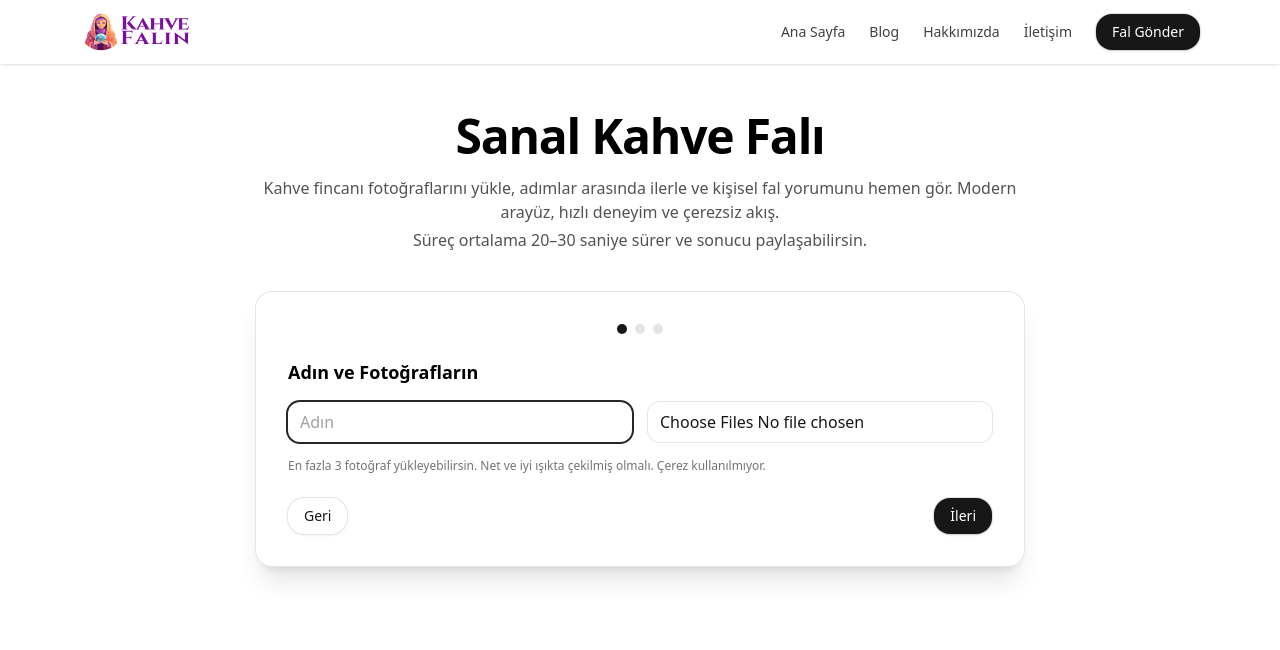
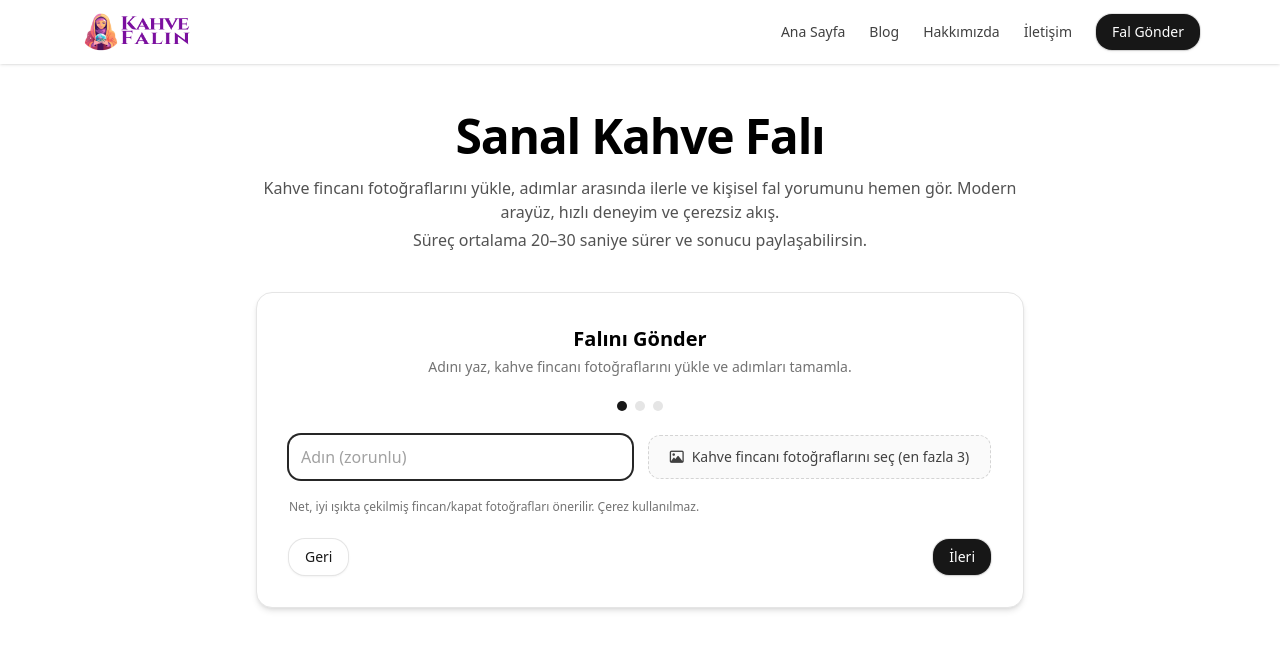
Before and after one commit to kuleliworks/kahve-fali, a Next.js app: page / in a window 1280 px wide. Shown: the top 650 px of the page. Built offline with nearby package versions, Linux system fonts and the light colour scheme.

Commit message:
Update StepForm.tsx

```diff
--- a/components/StepForm.tsx
+++ b/components/StepForm.tsx
@@ -25,7 +25,7 @@ async function filesToBase64(files: File[] = []): Promise<string[]> {
 }
 
 export default function StepForm() {
-  const [step, setStep] = useState(0); // 0: ad+foto, 1: cinsiyet, 2: yaş
+  const [step, setStep] = useState(0);
   const [data, setData] = useState<StepData>({});
   const [showProgress, setShowProgress] = useState(false);
   const [error, setError] = useState<string | null>(null);
@@ -40,7 +40,7 @@ export default function StepForm() {
 
   const onFiles = useCallback((files: FileList | null) => {
     if (!files) return;
-    const list = Array.from(files).slice(0, 3); // max 3 foto
+    const list = Array.from(files).slice(0, 3);
     setData((d) => ({ ...d, photos: list }));
   }, []);
 
@@ -69,8 +69,7 @@ export default function StepForm() {
         router.push(`/fal/${json.id}`);
         return;
       }
-      // API henüz eklenmediğinde burası çalışır:
-      throw new Error(json?.error || "Fal servisi henüz hazır değil (bir sonraki adımda eklenecek).");
+      throw new Error(json?.error || "Fal servisi henüz hazır değil.");
     } catch (e: any) {
       setError(e?.message || "Fal oluşturulurken bir hata oluştu.");
     } finally {
@@ -79,7 +78,15 @@ export default function StepForm() {
   }, [data, router]);
 
   return (
-    <div className="card p-6 md:p-8">
+    <div className="rounded-2xl border border-neutral-200 bg-white p-6 shadow-md md:p-8">
+      {/* Başlık */}
+      <div className="mb-6 text-center">
+        <div className="text-xl font-semibold">Falını Gönder</div>
+        <div className="mt-1 text-sm text-neutral-500">
+          Adını yaz, kahve fincanı fotoğraflarını yükle ve adımları tamamla.
+        </div>
+      </div>
+
       {/* Step göstergesi */}
       <div className="mb-6 flex items-center justify-center gap-2">
         {[0, 1, 2].map((i) => (
@@ -90,28 +97,36 @@ export default function StepForm() {
       {/* STEPS */}
       <>
         {step === 0 && (
-          <div className="space-y-4">
-            <div className="text-lg font-semibold">Adın ve Fotoğrafların</div>
+          <div className="space-y-5">
             <div className="grid gap-4 sm:grid-cols-2">
               <input
                 className="input"
-                placeholder="Adın"
+                placeholder="Adın (zorunlu)"
                 value={data.name ?? ""}
                 onChange={(e) => setData((d) => ({ ...d, name: e.target.value }))}
                 autoFocus
               />
+
+              {/* Dosya alanını sade ve net yapalım */}
+              <div>
                 <input
-                className="input"
+                  id="photos"
+                  className="sr-only"
                   type="file"
                   accept="image/*"
                   multiple
-                capture="environment"  // mobil kamerayı açar (destekleyen tarayıcılarda)
+                  capture="environment"
                   onChange={(e) => onFiles(e.target.files)}
                 />
+                <label
+                  htmlFor="photos"
+                  className="flex h-11 cursor-pointer items-center justify-center rounded-xl border border-dashed border-neutral-300 bg-neutral-50 px-3 text-sm text-neutral-700 hover:bg-neutral-100"
+                >
+                  <i className="fa-regular fa-image mr-2" />
+                  Kahve fincanı fotoğraflarını seç (en fazla 3)
+                </label>
               </div>
-            <p className="text-xs text-neutral-500">
-              En fazla 3 fotoğraf yükleyebilirsin. Net ve iyi ışıkta çekilmiş olmalı. Çerez kullanılmıyor.
-            </p>
+            </div>
 
             {!!data.photos?.length && (
               <div className="grid grid-cols-3 gap-3">
@@ -126,12 +141,16 @@ export default function StepForm() {
                 })}
               </div>
             )}
+
+            <p className="text-xs text-neutral-500">
+              Net, iyi ışıkta çekilmiş fincan/kapat fotoğrafları önerilir. Çerez kullanılmaz.
+            </p>
           </div>
         )}
 
         {step === 1 && (
           <div className="space-y-4">
-            <div className="text-lg font-semibold">Cinsiyetini seç</div>
+            <div className="text-lg font-semibold">Cinsiyet</div>
             <div className="grid grid-cols-1 gap-3 sm:grid-cols-3">
               {(["kadin", "erkek", "belirtmek-istemiyorum"] as Gender[]).map((g) => (
                 <button
@@ -149,7 +168,7 @@ export default function StepForm() {
 
         {step === 2 && (
           <div className="space-y-4">
-            <div className="text-lg font-semibold">Yaşın kaç?</div>
+            <div className="text-lg font-semibold">Yaş</div>
             <input
               className="input"
               type="number"
```
Lines whose indentation alone changed are shown as unchanged.
